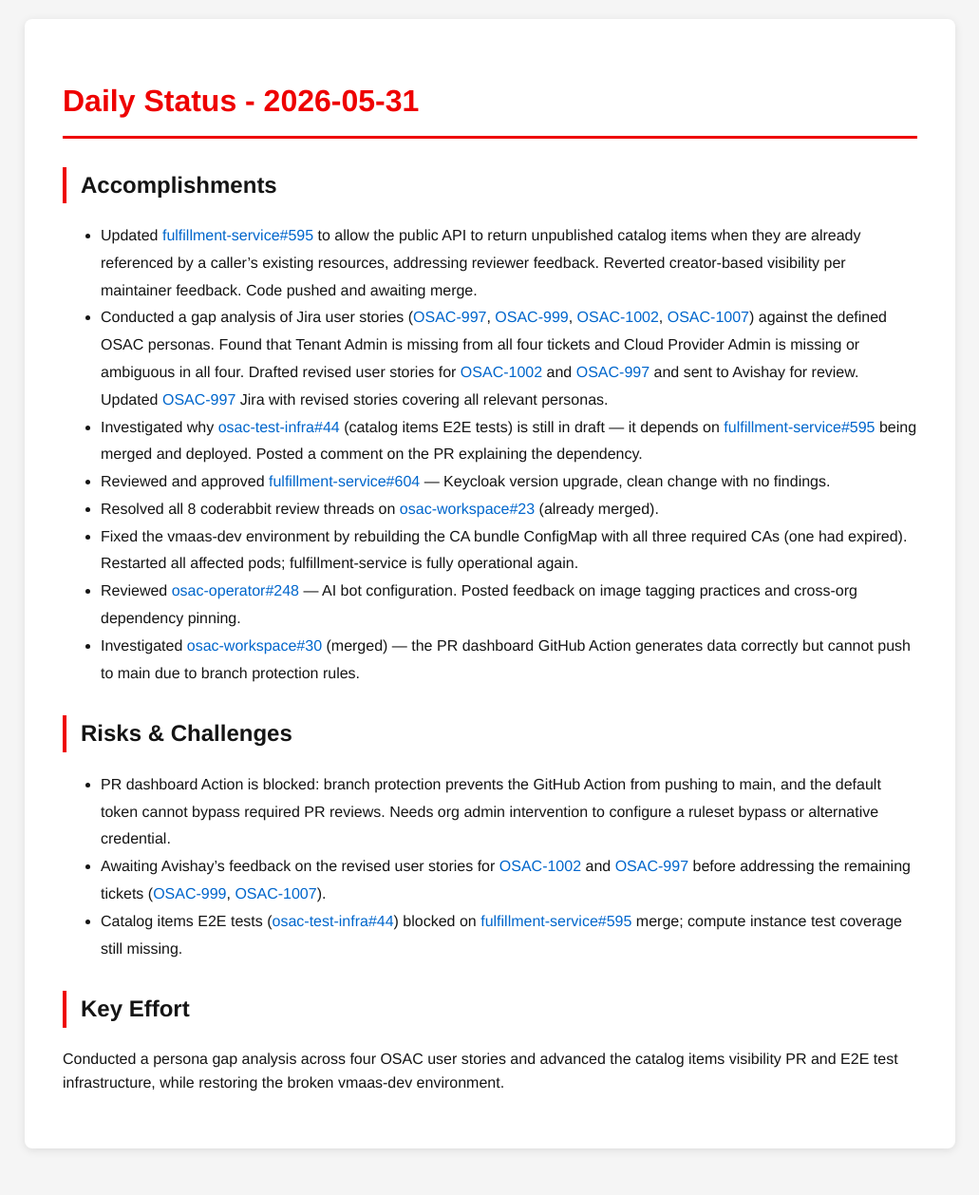
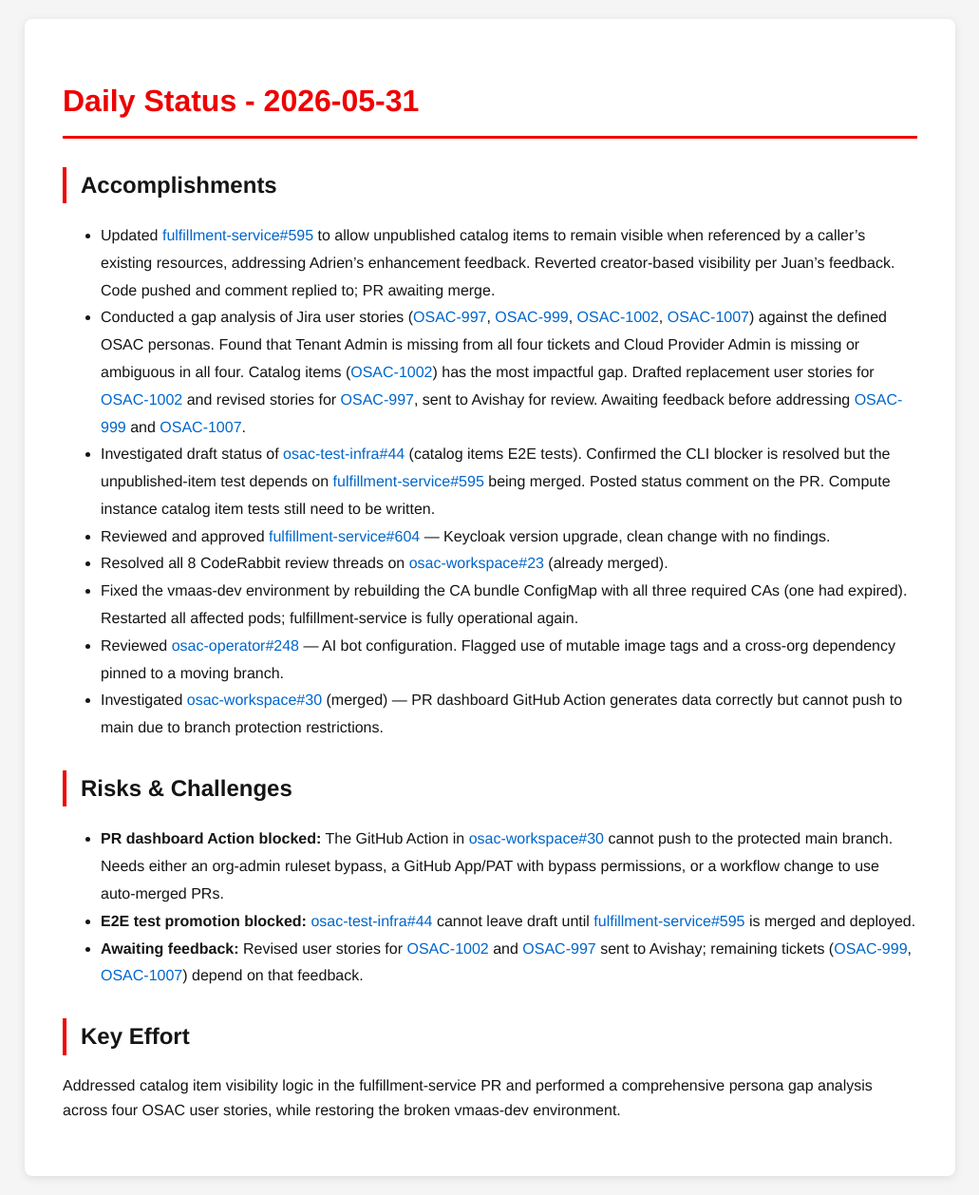
Before and after one commit to tzvatot/daily-status, a Jekyll site: the page built from 2026-05-31.md, in a window 1280 px wide. Shown: the whole page at 95% size, without its empty margins (124-1155 px from the left). Built offline with Jekyll 4.4.1, drawn with Linux system fonts in a browser that asks for light colours; before the commit the page ends 1229 px from its top, so only the background shows below that.

Commit message:
Daily status update - 2026-05-31

```diff
--- a/2026-05-31.md
+++ b/2026-05-31.md
@@ -7,19 +7,19 @@
 # Daily Status - 2026-05-31
 
 ## Accomplishments
-- Updated [fulfillment-service#595](https://github.com/osac-project/fulfillment-service/pull/595) to allow the public API to return unpublished catalog items when they are already referenced by a caller's existing resources, addressing reviewer feedback. Reverted creator-based visibility per maintainer feedback. Code pushed and awaiting merge.
-- Conducted a gap analysis of Jira user stories ([OSAC-997](https://redhat.atlassian.net/browse/OSAC-997), [OSAC-999](https://redhat.atlassian.net/browse/OSAC-999), [OSAC-1002](https://redhat.atlassian.net/browse/OSAC-1002), [OSAC-1007](https://redhat.atlassian.net/browse/OSAC-1007)) against the defined OSAC personas. Found that Tenant Admin is missing from all four tickets and Cloud Provider Admin is missing or ambiguous in all four. Drafted revised user stories for [OSAC-1002](https://redhat.atlassian.net/browse/OSAC-1002) and [OSAC-997](https://redhat.atlassian.net/browse/OSAC-997) and sent to Avishay for review. Updated [OSAC-997](https://redhat.atlassian.net/browse/OSAC-997) Jira with revised stories covering all relevant personas.
-- Investigated why [osac-test-infra#44](https://github.com/osac-project/osac-test-infra/pull/44) (catalog items E2E tests) is still in draft — it depends on [fulfillment-service#595](https://github.com/osac-project/fulfillment-service/pull/595) being merged and deployed. Posted a comment on the PR explaining the dependency.
+- Updated [fulfillment-service#595](https://github.com/osac-project/fulfillment-service/pull/595) to allow unpublished catalog items to remain visible when referenced by a caller's existing resources, addressing Adrien's enhancement feedback. Reverted creator-based visibility per Juan's feedback. Code pushed and comment replied to; PR awaiting merge.
+- Conducted a gap analysis of Jira user stories ([OSAC-997](https://redhat.atlassian.net/browse/OSAC-997), [OSAC-999](https://redhat.atlassian.net/browse/OSAC-999), [OSAC-1002](https://redhat.atlassian.net/browse/OSAC-1002), [OSAC-1007](https://redhat.atlassian.net/browse/OSAC-1007)) against the defined OSAC personas. Found that Tenant Admin is missing from all four tickets and Cloud Provider Admin is missing or ambiguous in all four. Catalog items ([OSAC-1002](https://redhat.atlassian.net/browse/OSAC-1002)) has the most impactful gap. Drafted replacement user stories for [OSAC-1002](https://redhat.atlassian.net/browse/OSAC-1002) and revised stories for [OSAC-997](https://redhat.atlassian.net/browse/OSAC-997), sent to Avishay for review. Awaiting feedback before addressing [OSAC-999](https://redhat.atlassian.net/browse/OSAC-999) and [OSAC-1007](https://redhat.atlassian.net/browse/OSAC-1007).
+- Investigated draft status of [osac-test-infra#44](https://github.com/osac-project/osac-test-infra/pull/44) (catalog items E2E tests). Confirmed the CLI blocker is resolved but the unpublished-item test depends on [fulfillment-service#595](https://github.com/osac-project/fulfillment-service/pull/595) being merged. Posted status comment on the PR. Compute instance catalog item tests still need to be written.
 - Reviewed and approved [fulfillment-service#604](https://github.com/osac-project/fulfillment-service/pull/604) — Keycloak version upgrade, clean change with no findings.
-- Resolved all 8 coderabbit review threads on [osac-workspace#23](https://github.com/osac-project/osac-workspace/pull/23) (already merged).
+- Resolved all 8 CodeRabbit review threads on [osac-workspace#23](https://github.com/osac-project/osac-workspace/pull/23) (already merged).
 - Fixed the vmaas-dev environment by rebuilding the CA bundle ConfigMap with all three required CAs (one had expired). Restarted all affected pods; fulfillment-service is fully operational again.
-- Reviewed [osac-operator#248](https://github.com/osac-project/osac-operator/pull/248) — AI bot configuration. Posted feedback on image tagging practices and cross-org dependency pinning.
-- Investigated [osac-workspace#30](https://github.com/osac-project/osac-workspace/pull/30) (merged) — the PR dashboard GitHub Action generates data correctly but cannot push to main due to branch protection rules.
+- Reviewed [osac-operator#248](https://github.com/osac-project/osac-operator/pull/248) — AI bot configuration. Flagged use of mutable image tags and a cross-org dependency pinned to a moving branch.
+- Investigated [osac-workspace#30](https://github.com/osac-project/osac-workspace/pull/30) (merged) — PR dashboard GitHub Action generates data correctly but cannot push to main due to branch protection restrictions.
 
 ## Risks & Challenges
-- PR dashboard Action is blocked: branch protection prevents the GitHub Action from pushing to main, and the default token cannot bypass required PR reviews. Needs org admin intervention to configure a ruleset bypass or alternative credential.
-- Awaiting Avishay's feedback on the revised user stories for [OSAC-1002](https://redhat.atlassian.net/browse/OSAC-1002) and [OSAC-997](https://redhat.atlassian.net/browse/OSAC-997) before addressing the remaining tickets ([OSAC-999](https://redhat.atlassian.net/browse/OSAC-999), [OSAC-1007](https://redhat.atlassian.net/browse/OSAC-1007)).
-- Catalog items E2E tests ([osac-test-infra#44](https://github.com/osac-project/osac-test-infra/pull/44)) blocked on [fulfillment-service#595](https://github.com/osac-project/fulfillment-service/pull/595) merge; compute instance test coverage still missing.
+- **PR dashboard Action blocked:** The GitHub Action in [osac-workspace#30](https://github.com/osac-project/osac-workspace/pull/30) cannot push to the protected main branch. Needs either an org-admin ruleset bypass, a GitHub App/PAT with bypass permissions, or a workflow change to use auto-merged PRs.
+- **E2E test promotion blocked:** [osac-test-infra#44](https://github.com/osac-project/osac-test-infra/pull/44) cannot leave draft until [fulfillment-service#595](https://github.com/osac-project/fulfillment-service/pull/595) is merged and deployed.
+- **Awaiting feedback:** Revised user stories for [OSAC-1002](https://redhat.atlassian.net/browse/OSAC-1002) and [OSAC-997](https://redhat.atlassian.net/browse/OSAC-997) sent to Avishay; remaining tickets ([OSAC-999](https://redhat.atlassian.net/browse/OSAC-999), [OSAC-1007](https://redhat.atlassian.net/browse/OSAC-1007)) depend on that feedback.
 
 ## Key Effort
-Conducted a persona gap analysis across four OSAC user stories and advanced the catalog items visibility PR and E2E test infrastructure, while restoring the broken vmaas-dev environment.
+Addressed catalog item visibility logic in the fulfillment-service PR and performed a comprehensive persona gap analysis across four OSAC user stories, while restoring the broken vmaas-dev environment.
```
